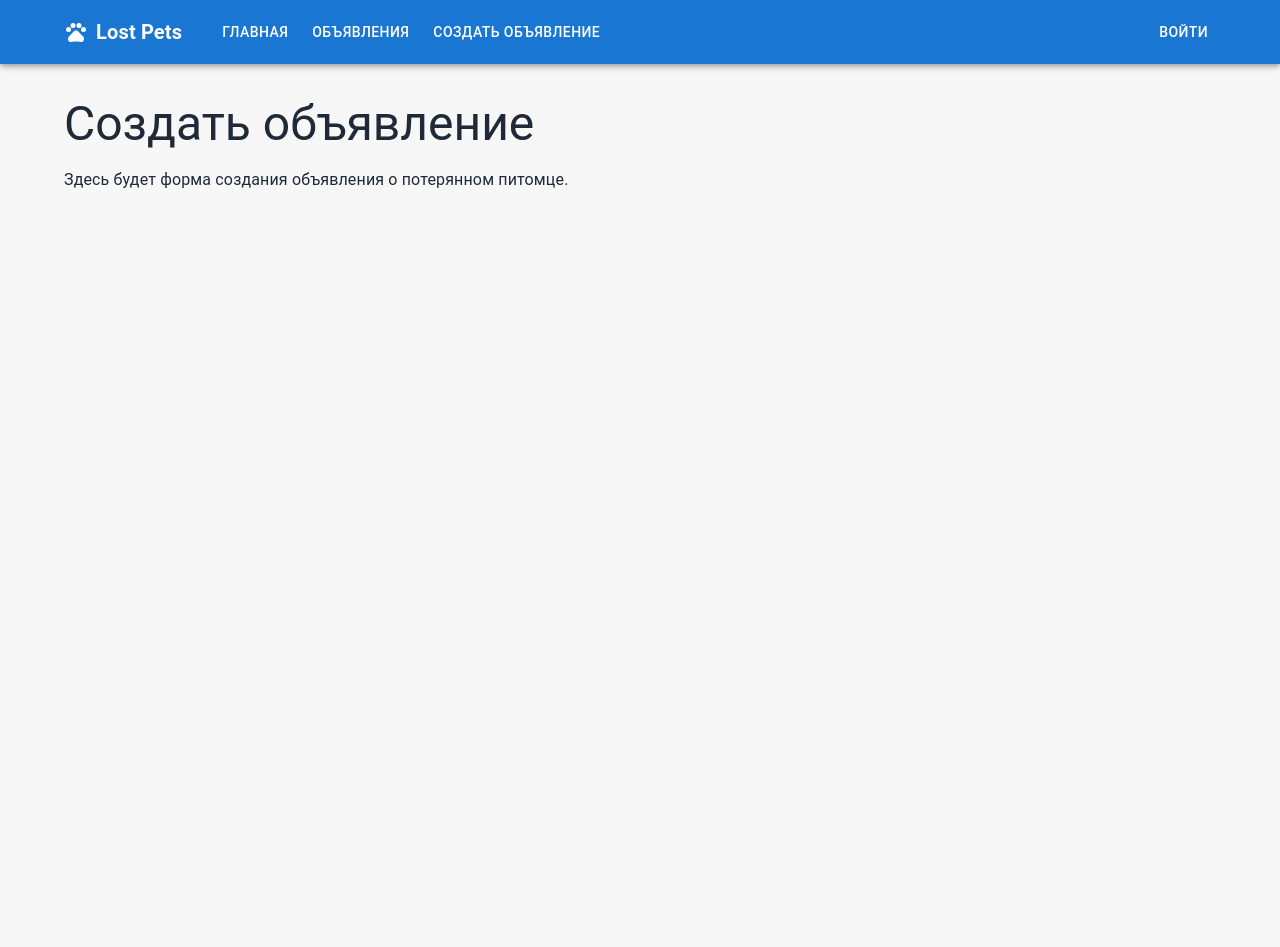
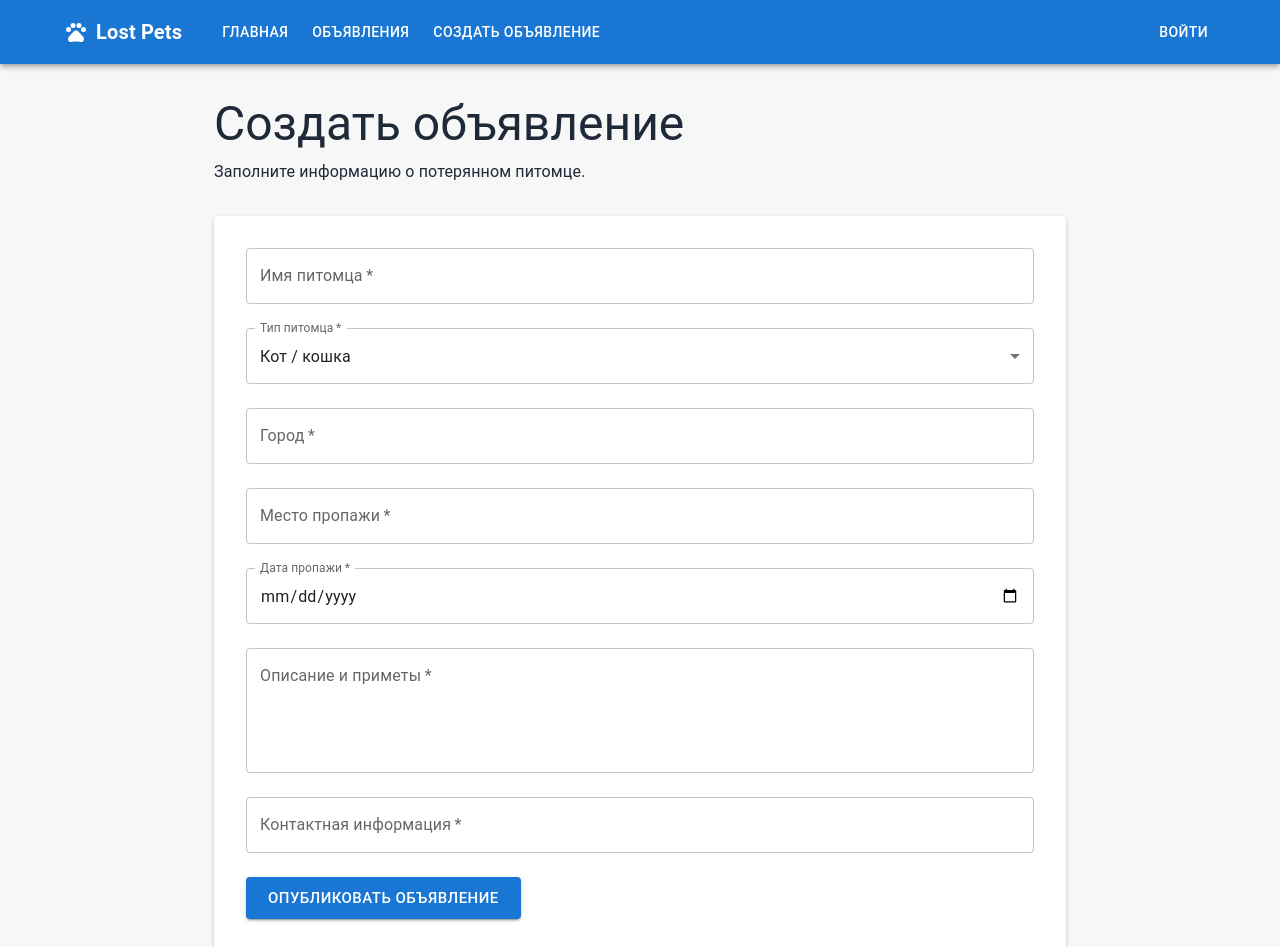
Before and after one commit to sleeepycode/lost-pets, a React (Vite) app in the folder frontend/: page /pets/create in a window 1280 px wide. Shown: the top 947 px of the page. Before the commit the page ends 800 px from the top, so only its background shows below. Built offline with nearby package versions, Linux system fonts and the light colour scheme.

Commit message:
Add interactive pet creation form

```diff
--- a/frontend/src/pages/CreatePetPage.tsx
+++ b/frontend/src/pages/CreatePetPage.tsx
@@ -1,15 +1,186 @@
-import { Container, Typography } from '@mui/material'
+import { useState } from 'react'
+
+import {
+  Alert,
+  Box,
+  Button,
+  Container,
+  MenuItem,
+  Paper,
+  TextField,
+  Typography,
+} from '@mui/material'
+
+interface FormData {
+  name: string
+  type: string
+  city: string
+  location: string
+  lostDate: string
+  description: string
+  contact: string
+}
 
 function CreatePetPage() {
+  const [formData, setFormData] = useState<FormData>({
+    name: '',
+    type: 'cat',
+    city: '',
+    location: '',
+    lostDate: '',
+    description: '',
+    contact: '',
+  })
+
+  const [success, setSuccess] = useState(false)
+
+  function handleChange(
+    event: React.ChangeEvent<HTMLInputElement | HTMLTextAreaElement>,
+  ) {
+    const { name, value } = event.target
+
+    setFormData((previousData) => ({
+      ...previousData,
+      [name]: value,
+    }))
+  }
+
+  function handleSubmit(event: React.FormEvent<HTMLFormElement>) {
+    event.preventDefault()
+
+    console.log('Новое объявление:', formData)
+
+    setSuccess(true)
+
+    setFormData({
+      name: '',
+      type: 'cat',
+      city: '',
+      location: '',
+      lostDate: '',
+      description: '',
+      contact: '',
+    })
+  }
+
   return (
-    <Container>
-      <Typography variant="h3" component="h1">
+    <Container maxWidth="md">
+      <Typography variant="h3" component="h1" sx={{ mb: 1 }}>
         Создать объявление
       </Typography>
 
-      <Typography sx={{ mt: 2 }}>
-        Здесь будет форма создания объявления о потерянном питомце.
+      <Typography color="text.secondary" sx={{ mb: 4 }}>
+        Заполните информацию о потерянном питомце.
       </Typography>
+
+      {success && (
+        <Alert severity="success" sx={{ mb: 3 }}>
+          Объявление успешно создано.
+        </Alert>
+      )}
+
+      <Paper elevation={2} sx={{ p: 4 }}>
+        <Box
+          component="form"
+          onSubmit={handleSubmit}
+          sx={{
+            display: 'flex',
+            flexDirection: 'column',
+            gap: 3,
+          }}
+        >
+          <TextField
+            name="name"
+            label="Имя питомца"
+            placeholder="Например, Барсик"
+            value={formData.name}
+            onChange={handleChange}
+            required
+            fullWidth
+          />
+
+          <TextField
+            name="type"
+            select
+            label="Тип питомца"
+            value={formData.type}
+            onChange={handleChange}
+            required
+            fullWidth
+          >
+            <MenuItem value="cat">Кот / кошка</MenuItem>
+            <MenuItem value="dog">Собака</MenuItem>
+            <MenuItem value="bird">Птица</MenuItem>
+            <MenuItem value="other">Другой питомец</MenuItem>
+          </TextField>
+
+          <TextField
+            name="city"
+            label="Город"
+            placeholder="Например, Москва"
+            value={formData.city}
+            onChange={handleChange}
+            required
+            fullWidth
+          />
+
+          <TextField
+            name="location"
+            label="Место пропажи"
+            placeholder="Улица, район или ориентир"
+            value={formData.location}
+            onChange={handleChange}
+            required
+            fullWidth
+          />
+
+          <TextField
+            name="lostDate"
+            label="Дата пропажи"
+            type="date"
+            value={formData.lostDate}
+            onChange={handleChange}
+            required
+            slotProps={{
+              inputLabel: {
+                shrink: true,
+              },
+            }}
+            fullWidth
+          />
+
+          <TextField
+            name="description"
+            label="Описание и приметы"
+            placeholder="Окрас, особенности внешности, ошейник и другая полезная информация"
+            value={formData.description}
+            onChange={handleChange}
+            multiline
+            rows={4}
+            required
+            fullWidth
+          />
+
+          <TextField
+            name="contact"
+            label="Контактная информация"
+            placeholder="Телефон или другой способ связи"
+            value={formData.contact}
+            onChange={handleChange}
+            required
+            fullWidth
+          />
+
+          <Button
+            type="submit"
+            variant="contained"
+            size="large"
+            sx={{ alignSelf: 'flex-start' }}
+          >
+            Опубликовать объявление
+          </Button>
+        </Box>
+      </Paper>
     </Container>
   )
 }
```
